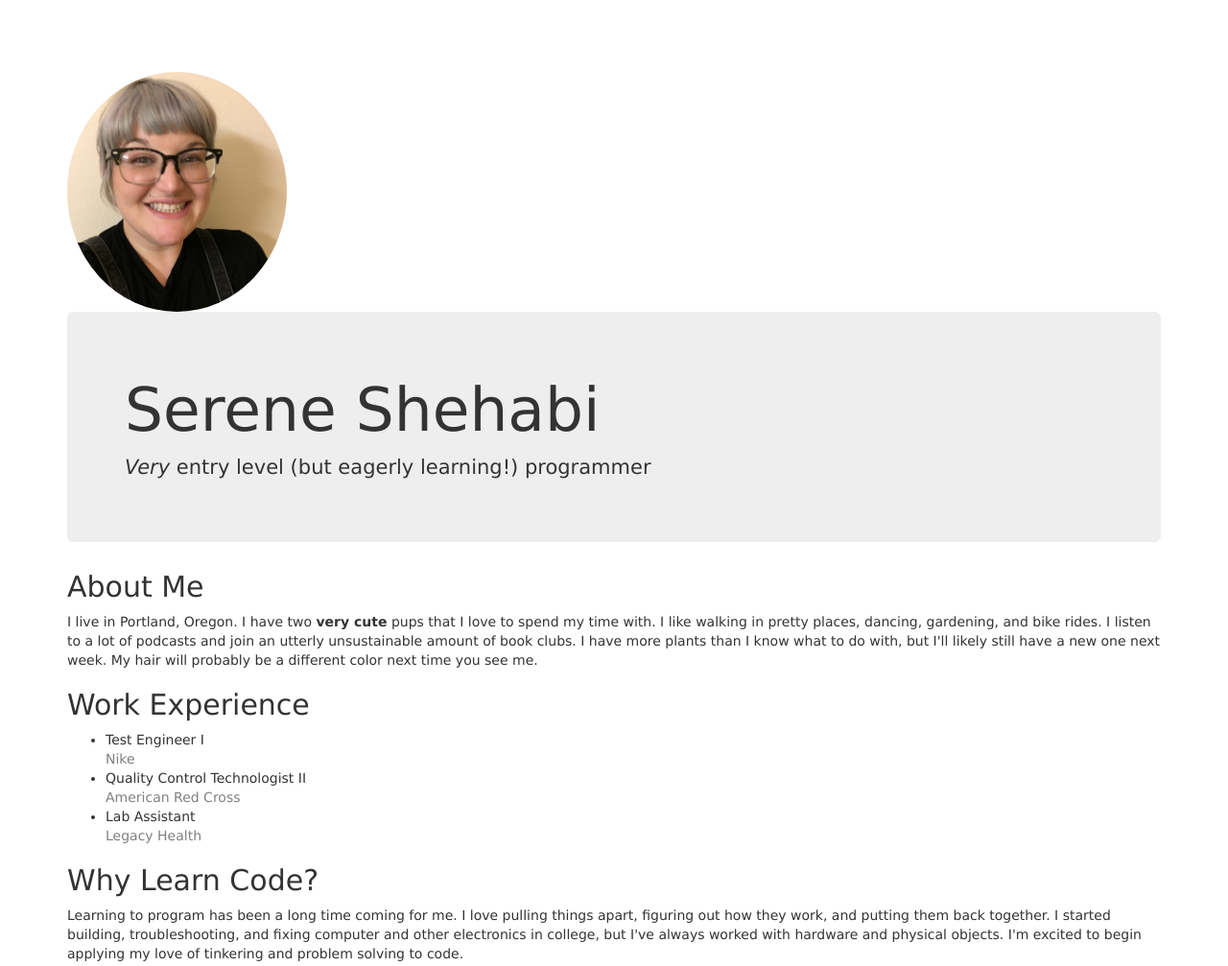
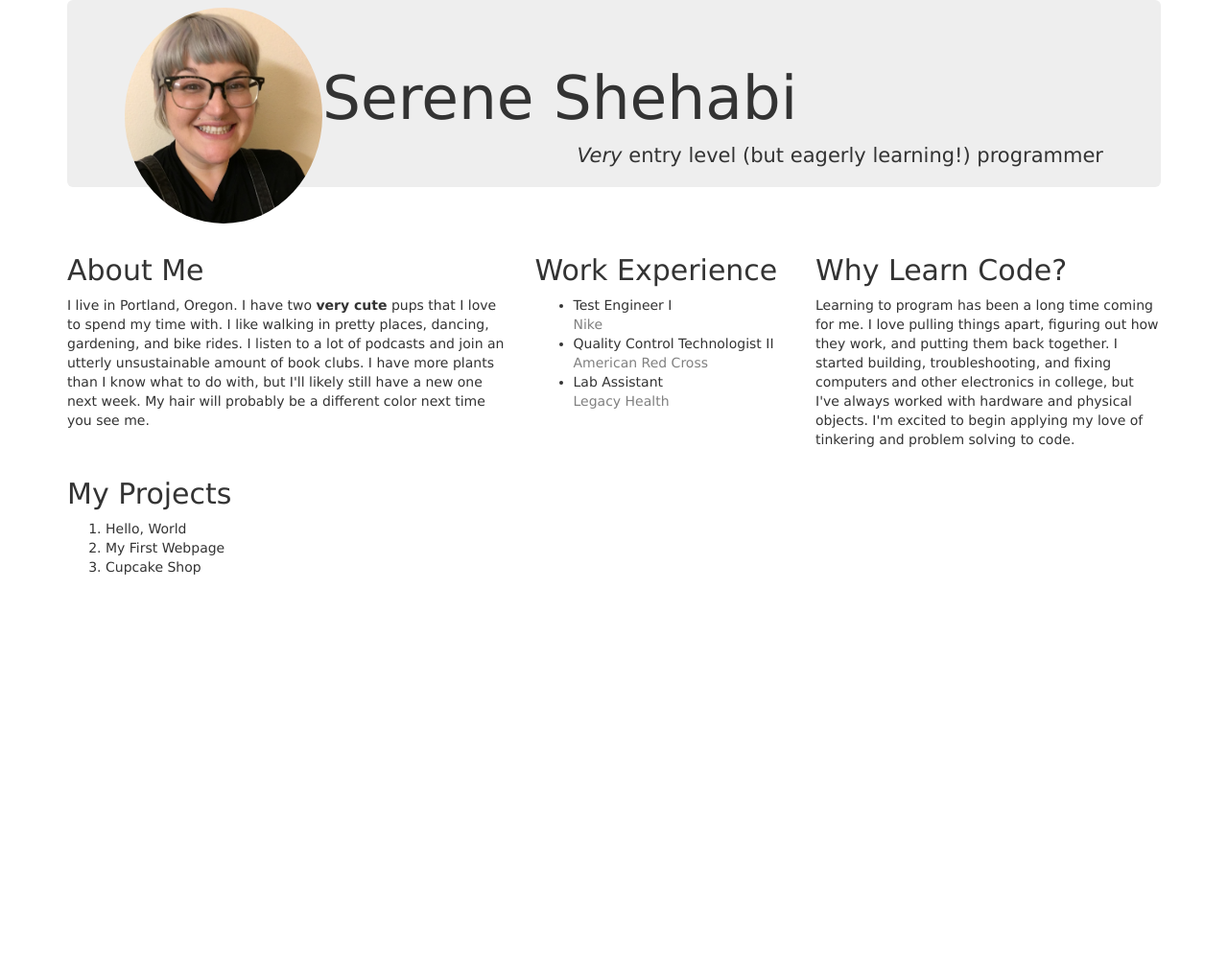
Before and after one commit to sshehabi/portfolio-landing-page, a plain HTML site: page index.html in a window 1280 px wide. Shown: the top 1007 px of the page at 96% size. After the commit the page ends 800 px from the top, so only its background shows below. Drawn offline with Linux system fonts and the light colour scheme.

Commit message:
add rows and columns. adjust h1 styling

```diff
--- a/css/styles.css
+++ b/css/styles.css
@@ -1,7 +1,12 @@
 img.serene {
-  height: 250px;
+  height: 225px;
   border-radius: 50%;
-  margin-top: 75px;
+  margin-top: -40px;
+  float: left;
+}
+
+.head {
+  float:right;
 }
 
 body {
@@ -11,3 +16,7 @@ body {
 .employer {
   color: grey;
 }
+
+.row {
+  margin-top: 50px;
+}
--- a/index.html
+++ b/index.html
@@ -7,14 +7,18 @@
     </head>
   <body>
     <div class="container">
+      <div class="jumbotron">
         <img src="img/serene.JPG" class="serene" alt="a smiling human cutie">
-      <div class="jumbotron">
         <h1>Serene Shehabi</h1>
-          <p><em>Very</em> entry level (but eagerly learning!) programmer</p>
+          <p class="head"><em>Very</em> entry level (but eagerly learning!) programmer</p>
       </div>
-      <h2>About Me</h3>
+      <div class="row">
+        <div class="col-md-5">
+          <h2>About Me</h2>
           <p>I live in Portland, Oregon. I have two <strong>very cute</strong> pups that I love to spend my time with. I like walking in pretty places, dancing, gardening, and bike rides. I listen to a lot of podcasts and join an utterly unsustainable amount of book clubs. I have more plants than I know what to do with, but I'll likely still have a new one next week. My hair will probably be a different color next time you see me.</p>
-      <h2>Work Experience</h3>
+        </div>
+        <div class="col-md-3">
+          <h2>Work Experience</h2>
           <ul>
             <li>Test Engineer I</li>
               <footer class="employer">Nike</footer>
@@ -23,8 +27,12 @@
             <li>Lab Assistant</li>
               <footer class="employer">Legacy Health</footer>
           </ul>
-      <h2>Why Learn Code?</h3>
-        <p>Learning to program has been a long time coming for me. I love pulling things apart, figuring out how they work, and putting them back together. I started building, troubleshooting, and fixing computer and other electronics in college, but I've always worked with hardware and physical objects. I'm excited to begin applying my love of tinkering and problem solving to code.</p>
+        </div>
+        <div class="col-md-4">
+          <h2>Why Learn Code?</h2>
+          <p>Learning to program has been a long time coming for me. I love pulling things apart, figuring out how they work, and putting them back together. I started building, troubleshooting, and fixing computers and other electronics in college, but I've always worked with hardware and physical objects. I'm excited to begin applying my love of tinkering and problem solving to code.</p>
+        </div>
+      </div>
       <h2>My Projects</h2>
       <ol>
         <li>Hello, World</li>
```
Lines whose indentation alone changed are shown as unchanged.
